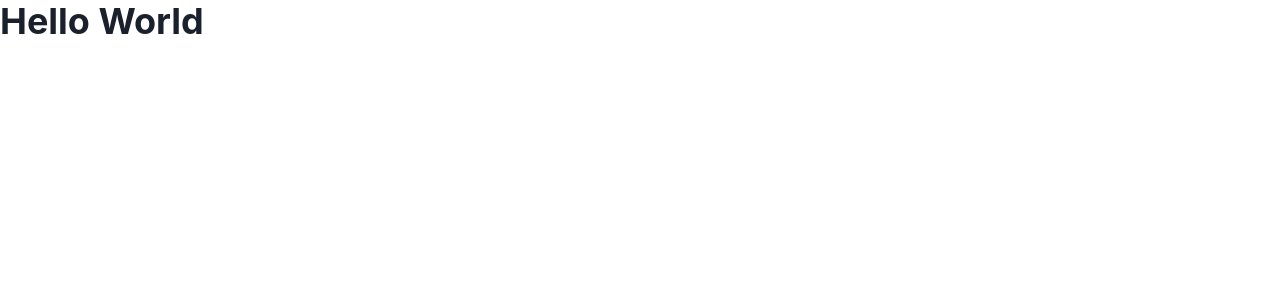
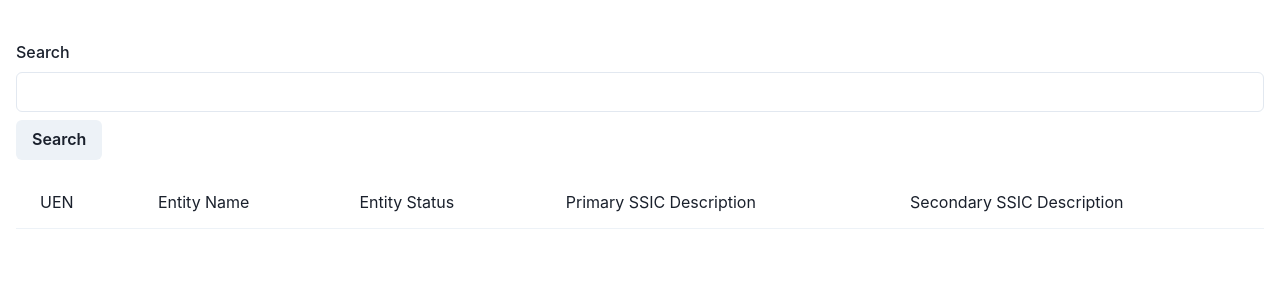
Before and after one commit to gpng/nextjs-typescript-boilerplate, a Next.js app: page / in a window 1280 px wide. Shown: the top 300 px of the page. Built offline with nearby package versions, Linux system fonts and the light colour scheme.

Commit message:
Initial commit

```diff
--- a/pages/index.tsx
+++ b/pages/index.tsx
@@ -1,11 +1,136 @@
-import { Box, Heading } from '@chakra-ui/layout';
-import React, { FC } from 'react';
+import {
+  Button,
+  Container,
+  FormControl,
+  FormLabel,
+  Input,
+  Table,
+  TableContainer,
+  Tbody,
+  Td,
+  Thead,
+  Tr,
+} from '@chakra-ui/react';
+import axios from 'axios';
+import { FC, useState } from 'react';
+
+const RESOURCE_IDS: string[] = [
+  '6b5cbfa7-b502-4ce6-875d-dafff7ff04f2',
+  '3b8539bb-5c22-4540-a420-86db444810d3',
+  '9458197b-4b46-480e-a596-34dbff26d8dc',
+  '61a4bfe4-6cf6-4aa0-8c7c-05e53bddd182',
+  'b8e67c3e-2876-48d7-930b-6702bbdac16c',
+  'ada9a1fa-c1d8-41a0-80f6-982334c1cf32',
+  'c5fdba9e-5e7c-47b3-9f47-bdd5266a3a9b',
+  '86d54336-c9ef-48a8-9f6b-47053aa5c223',
+  '250da61b-4509-4b15-a084-49b1935438af',
+  '2e484f26-d31c-4484-9033-77d307025a3e',
+  '269d499f-8173-44ae-b956-14d7bd2014d4',
+  'fef20b0b-a8bf-4ac5-b8f9-280a05d7537a',
+  '8bb8c3ef-8562-4ab0-8853-200fa82587d7',
+  '38282e84-8a21-4932-a968-fe04a3bee4d0',
+  '24986e7f-17bf-4058-a247-5b916e213ff5',
+  '67e879b2-84e4-4353-9904-3fa3c004deba',
+  '67727849-f41c-4eff-b5c0-d58c0f6b468e',
+  'c666507e-44e2-49fa-a86c-2719c14bbbdc',
+  '855613c8-c1cf-4b54-9ec4-2ae15b798a44',
+  'b533039b-5002-4f45-bd11-632c47f7cdfa',
+  '15ffcdd1-6cc9-48d6-bbb4-cfc7e9b0aa46',
+  'a740cd7d-8c08-4825-bcdc-b5c8d2a80a81',
+  '15b43f42-139c-4c31-a607-44c20f44d1c1',
+  '15b43f42-139c-4c31-a607-44c20f44d1c1',
+  // '903aa558-bf4b-4ab0-8eed-5a5a00af0618',
+  '4629432d-6bbd-4381-88b3-1dd2dabb0c18',
+  // 'eaa3a71f-6bc9-40a1-a1c6-baf034dc1ac0',
+  'e8732ea3-adca-4ca0-9fef-2b90c7a24f06',
+];
+
+interface Result {
+  uen: string;
+  entityName: string;
+  entityStatusDescription: string;
+  primarySsicDescription: string;
+  secondarySsicDescription: string;
+}
+
+const jsonToResult = (json: Record<string, unknown>): Result => {
+  return {
+    uen: json['uen'] as string,
+    entityName: json['entity_name'] as string,
+    entityStatusDescription: json['entity_status_description'] as string,
+    primarySsicDescription: json['primary_ssic_description'] as string,
+    secondarySsicDescription: json['secondary_ssic_description'] as string,
+  };
+};
 
 const Index: FC = () => {
+  const [input, setInput] = useState('');
+  const [isLoading, setIsLoading] = useState(false);
+  const [searchResults, setSearchResults] = useState<Result[]>([]);
+
+  const handleSearch = async (): Promise<void> => {
+    setIsLoading(true);
+    const results = [];
+    const promises = RESOURCE_IDS.map((resourceId) => {
+      return axios
+        .get(
+          `https://data.gov.sg/api/action/datastore_search?resource_id=${resourceId}&limit=5&q=${encodeURIComponent(
+            input,
+          )}`,
+        )
+        .then((res) => {
+          if (res.data.result?.records?.length > 0) {
+            results.push(...res.data.result.records.map(jsonToResult));
+          }
+        });
+    });
+
+    await Promise.all(promises);
+    setIsLoading(false);
+    setSearchResults(results);
+  };
+
   return (
-    <Box className="root">
-      <Heading as="h1">Hello World</Heading>
-    </Box>
+    <Container pt={10} maxW="full">
+      <form
+        onSubmit={(ev) => {
+          ev.preventDefault();
+          handleSearch();
+        }}
+      >
+        <FormControl>
+          <FormLabel>Search</FormLabel>
+          <Input value={input} onChange={(ev) => setInput(ev.target.value)} />
+        </FormControl>
+        <Button type="submit" isLoading={isLoading} mt={2}>
+          Search
+        </Button>
+      </form>
+      <TableContainer mt={4}>
+        <Table>
+          <Thead>
+            <Tr>
+              <Td>UEN</Td>
+              <Td>Entity Name</Td>
+              <Td>Entity Status</Td>
+              <Td>Primary SSIC Description</Td>
+              <Td>Secondary SSIC Description</Td>
+            </Tr>
+          </Thead>
+          <Tbody>
+            {searchResults.map((searchResult) => (
+              <Tr key={searchResult.uen}>
+                <Td>{searchResult.uen}</Td>
+                <Td>{searchResult.entityName}</Td>
+                <Td>{searchResult.entityStatusDescription}</Td>
+                <Td>{searchResult.primarySsicDescription}</Td>
+                <Td>{searchResult.secondarySsicDescription}</Td>
+              </Tr>
+            ))}
+          </Tbody>
+        </Table>
+      </TableContainer>
+    </Container>
   );
 };
 
```
Also changed, not shown: package.json (+12 -12 lines), 2 other files (tests, documents, lock files or other folders).
